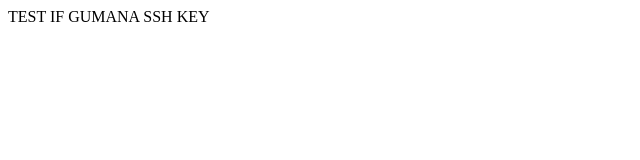
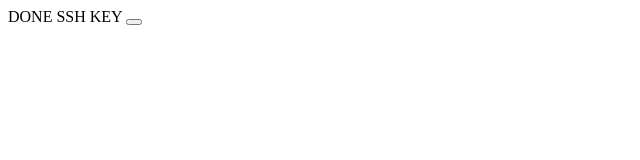
Before and after one commit to johncedrixescudero/git-practice, a plain HTML site: page test.html in a window 1280 px wide. Shown: the whole page, without its empty margins (0-640 px from the left). Drawn offline with Linux system fonts and the light colour scheme.

Commit message:
feature revision

```diff
--- a/test.html
+++ b/test.html
@@ -5,6 +5,7 @@
   <title>Document</title>
 </head>
 <body>
-  TEST IF GUMANA SSH KEY
+ DONE SSH KEY
+ <button></button>
 </body>
 </html>
```
Also changed, not shown: done.html (+1 -1 lines), index.html (+2 -0 lines).
